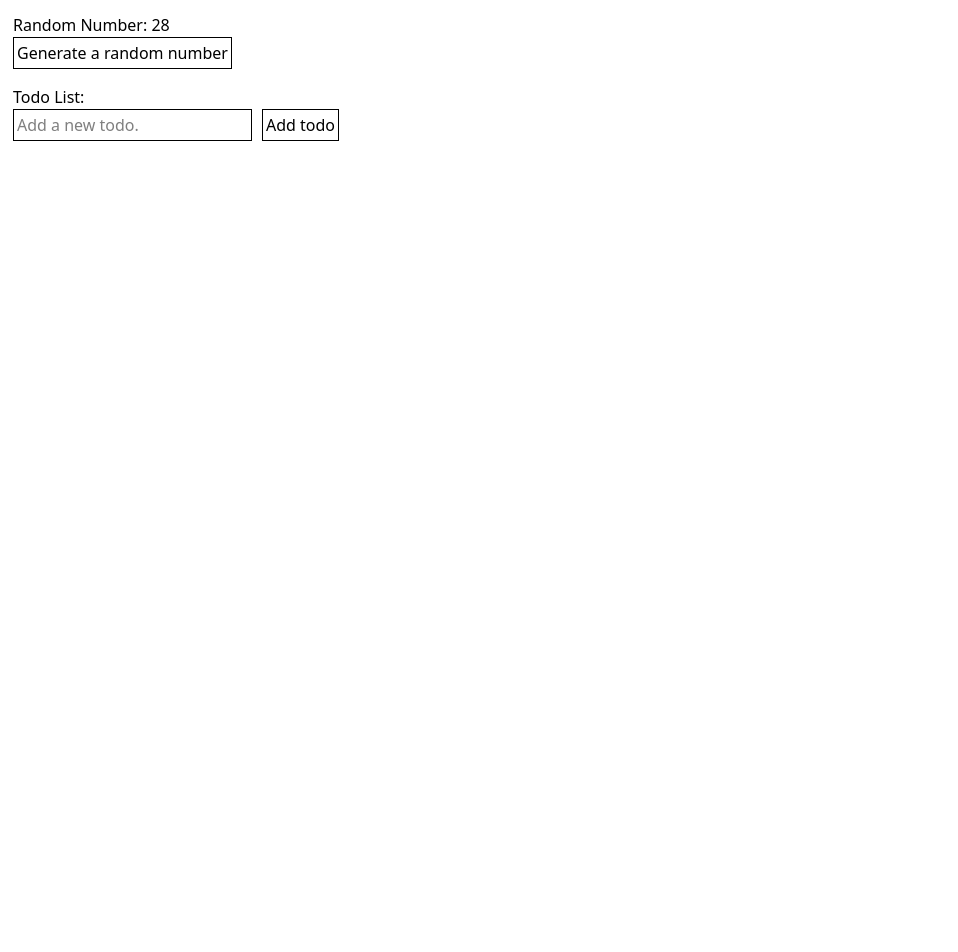
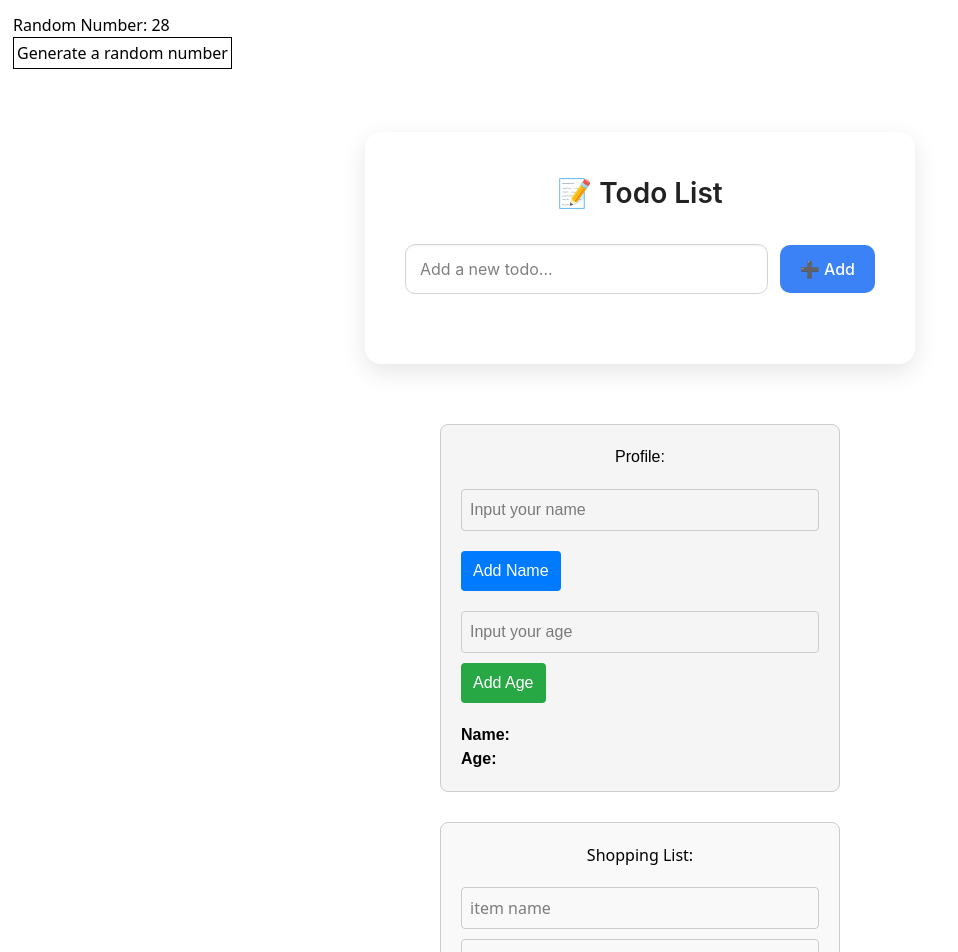
Before and after one commit to AtashiHatake/learning-react, a React (Vite) app: page / in a window 1280 px wide. Shown: the top 952 px of the page, without its empty margins (0-958 px from the left). Before the commit the page ends 800 px from the top, so only its background shows below. Built offline with nearby package versions, Linux system fonts and the light colour scheme.

Commit message:
making 3 basic projects using state and hooks in react the projects are Todo list, Shopping list, and Profile presentation and all of them are being styled using framer library of react

```diff
--- a/src/App.jsx
+++ b/src/App.jsx
@@ -19,12 +19,17 @@ import MoviesState from "./components/MoviesState";
 import ShareState from "./components/ShareState";
 import ExampleOne from "./components/ExampleOne";
 import TodoList from "./components/TodoList";
+import Profile from "./components/Profile";
+import ShoppingList from "./components/ShoppingList";
+
 
 
 const App = () => {
     return <div>
         <ExampleOne />
         <TodoList />
+        <Profile />
+        <ShoppingList />
         {/*
         <Greetings />
         <ProductInfo />
--- /dev/null
+++ b/src/components/Profile.jsx
@@ -0,0 +1,115 @@
+import { useState } from "react";
+
+const Profile = () => {
+  const [profile, setProfile] = useState({
+    name: "",
+    age: ""
+  });
+
+  const [nameIP, setNameIP] = useState('');
+  const [ageIP, setAgeIP] = useState('');
+
+  const nameHandler = (e) => {
+    setNameIP(e.target.value);
+  };
+
+  const ageHandler = (e) => {
+    setAgeIP(e.target.value);
+  };
+
+  const handleNameSubmit = (e) => {
+    e.preventDefault();
+    setProfile({ ...profile, name: nameIP });
+    setNameIP('');
+  };
+
+  const handleAgeSubmit = (e) => {
+    e.preventDefault();
+    setProfile({ ...profile, age: ageIP });
+    setAgeIP('');
+  };
+
+  return (
+    <div style={{
+      maxWidth: "400px",
+      margin: "30px auto",
+      padding: "20px",
+      border: "1px solid #ccc",
+      borderRadius: "8px",
+      backgroundColor: "#f5f5f5",
+      fontFamily: "Arial, sans-serif"
+    }}>
+      <h1 style={{ textAlign: "center", marginBottom: "20px" }}>Profile:</h1>
+      <form>
+        <input
+          style={{
+            border: "1px solid #ccc",
+            padding: "8px",
+            borderRadius: "4px",
+            width: "100%",
+            marginBottom: "10px"
+          }}
+          type="text"
+          value={nameIP}
+          onChange={nameHandler}
+          placeholder="Input your name"
+        />
+
+        <button
+          style={{
+            border: "none",
+            backgroundColor: "#007bff",
+            color: "white",
+            padding: "8px 12px",
+            margin: "10px 0",
+            borderRadius: "4px",
+            cursor: "pointer"
+          }}
+          onClick={handleNameSubmit}
+          type="button"
+        >
+          Add Name
+        </button>
+
+        <br />
+
+        <input
+          style={{
+            border: "1px solid #ccc",
+            padding: "8px",
+            borderRadius: "4px",
+            width: "100%",
+            marginTop: "10px",
+            marginBottom: "10px"
+          }}
+          type="number"
+          value={ageIP}
+          onChange={ageHandler}
+          placeholder="Input your age"
+        />
+
+        <button
+          style={{
+            border: "none",
+            backgroundColor: "#28a745",
+            color: "white",
+            padding: "8px 12px",
+            borderRadius: "4px",
+            cursor: "pointer"
+          }}
+          onClick={handleAgeSubmit}
+          type="button"
+        >
+          Add Age
+        </button>
+      </form>
+
+      <div style={{ marginTop: "20px" }}>
+        <p><strong>Name:</strong> {profile.name}</p>
+        <p><strong>Age:</strong> {profile.age}</p>
+      </div>
+    </div>
+  );
+}
+
+export default Profile;
--- /dev/null
+++ b/src/components/ShoppingList.jsx
@@ -0,0 +1,61 @@
+import { li } from "motion/react-client";
+import { useState } from "react";
+
+const ShoppingList = () => {
+  const [items, setItems] = useState([]);
+  const [name, setName] = useState('');
+  const [quantity, setQuantity] = useState('');
+
+  const handleSubmit = (e) => {
+    e.preventDefault();
+    if(!name || !quantity) return;
+
+    if(name.trim() && quantity.trim()) {
+        setItems([...items, {name: name, quantity: quantity}]);
+        setName('');
+        setQuantity('');
+    }
+
+    setItems([...items, {name: name, quantity: quantity}]);
+  };
+
+  return (
+    <div style={{ maxWidth: '400px', margin: '30px auto', padding: '20px', border: '1px solid #ccc', borderRadius: '8px', backgroundColor: '#f9f9f9' }}>
+        <h1 style={{ textAlign: 'center', marginBottom: '20px' }}>Shopping List:</h1>
+
+        <form onSubmit={handleSubmit} style={{ display: 'flex', flexDirection: 'column', gap: '10px' }}>
+            <input
+              type="text"
+              placeholder="item name"
+              value={name}
+              onChange={e => setName(e.target.value)}
+              style={{ padding: '8px', border: '1px solid #ccc', borderRadius: '4px' }}
+            />
+
+            <input
+              type="number"
+              placeholder="item quantity"
+              value={quantity}
+              onChange={e => setQuantity(e.target.value)}
+              style={{ padding: '8px', border: '1px solid #ccc', borderRadius: '4px' }}
+            />
+
+            <button
+              type="submit"
+              style={{ padding: '10px', backgroundColor: '#007bff', color: 'white', border: 'none', borderRadius: '4px', cursor: 'pointer' }}>
+              Add Item
+            </button>
+        </form>
+
+        <ul style={{ marginTop: '20px', paddingLeft: '20px' }}>
+            {items.map((item, index) => (
+                <li key={index} style={{ padding: '5px 0' }}>
+                    {item.name} - Quantity: {item.quantity}
+                </li>
+            ))}
+        </ul>
+    </div>
+  );
+};
+
+export default ShoppingList;
--- a/src/components/TodoList.jsx
+++ b/src/components/TodoList.jsx
@@ -6,34 +6,107 @@ const TodoList = () => {
 
   const handleSubmit = (e) => {
     e.preventDefault();
-    if(Input.trim()){
+    if (Input.trim()) {
       setTodo([...Todo, Input]);
       setInput('');
     }
-  }
+  };
 
   const handleChange = (e) => {
     setInput(e.target.value);
-  }
+  };
 
   return (
-    <div style={{ margin:"10px", padding:"3px" }} >
-        <h1>Todo List: </h1>
+    <div
+      style={{
+        maxWidth: "550px",
+        margin: "60px auto",
+        padding: "40px",
+        borderRadius: "16px",
+        backgroundColor: "#ffffff",
+        boxShadow: "0 8px 24px rgba(0,0,0,0.1)",
+        fontFamily: "'Inter', sans-serif",
+        transition: "all 0.3s ease"
+      }}
+    >
+      <h1
+        style={{
+          textAlign: "center",
+          marginBottom: "30px",
+          fontSize: "28px",
+          color: "#222",
+          fontWeight: "600",
+        }}
+      >
+        📝 Todo List
+      </h1>
 
-        <form onSubmit={handleSubmit}>
-            <input style={{ border:"1px solid black", padding:"3px" }}  onClick type="text" value={Input} placeholder="Add a new todo." onChange={handleChange}/>
+      <form
+        onSubmit={handleSubmit}
+        style={{ display: "flex", gap: "12px", alignItems: "center" }}
+      >
+        <input
+          style={{
+            flex: 1,
+            border: "1px solid #d1d5db",
+            padding: "12px 14px",
+            borderRadius: "10px",
+            fontSize: "16px",
+            outline: "none",
+            transition: "0.2s border ease-in-out",
+            boxShadow: "inset 0 1px 2px rgba(0,0,0,0.05)"
+          }}
+          type="text"
+          value={Input}
+          placeholder="Add a new todo..."
+          onChange={handleChange}
+          onFocus={(e) => e.target.style.border = '1px solid #60a5fa'}
+          onBlur={(e) => e.target.style.border = '1px solid #d1d5db'}
+        />
 
-
-            <button style={{ border:"1px solid black", padding:"3px", marginLeft:"10px" }}  onClick type="submit" >Add todo</button>
+        <button
+          style={{
+            border: "none",
+            backgroundColor: "#3b82f6",
+            color: "#fff",
+            padding: "12px 20px",
+            borderRadius: "10px",
+            fontSize: "16px",
+            fontWeight: "500",
+            cursor: "pointer",
+            transition: "0.2s background-color ease-in-out"
+          }}
+          onMouseOver={(e) => e.target.style.backgroundColor = "#2563eb"}
+          onMouseOut={(e) => e.target.style.backgroundColor = "#3b82f6"}
+          type="submit"
+        >
+          ➕ Add
+        </button>
       </form>
 
-        <ul>
+      <ul style={{ marginTop: "30px", paddingLeft: "0", listStyle: "none" }}>
         {Todo.map((todo, index) => (
-                <li key = {index}>{todo}</li>
+          <li
+            key={index}
+            style={{
+              background: "#f3f4f6",
+              padding: "12px 16px",
+              marginBottom: "12px",
+              borderRadius: "10px",
+              fontSize: "16px",
+              color: "#111827",
+              boxShadow: "0 1px 3px rgba(0, 0, 0, 0.05)",
+              transition: "transform 0.2s",
+            }}
+            onMouseOver={(e) => e.currentTarget.style.transform = "scale(1.02)"}
+            onMouseOut={(e) => e.currentTarget.style.transform = "scale(1)"}
+          >
+            ✅ {todo}
+          </li>
         ))}
       </ul>
     </div>
-  )
-}
+  );
+};
 
-export default TodoList
+export default TodoList;
```
Lines whose indentation alone changed are shown as unchanged.
